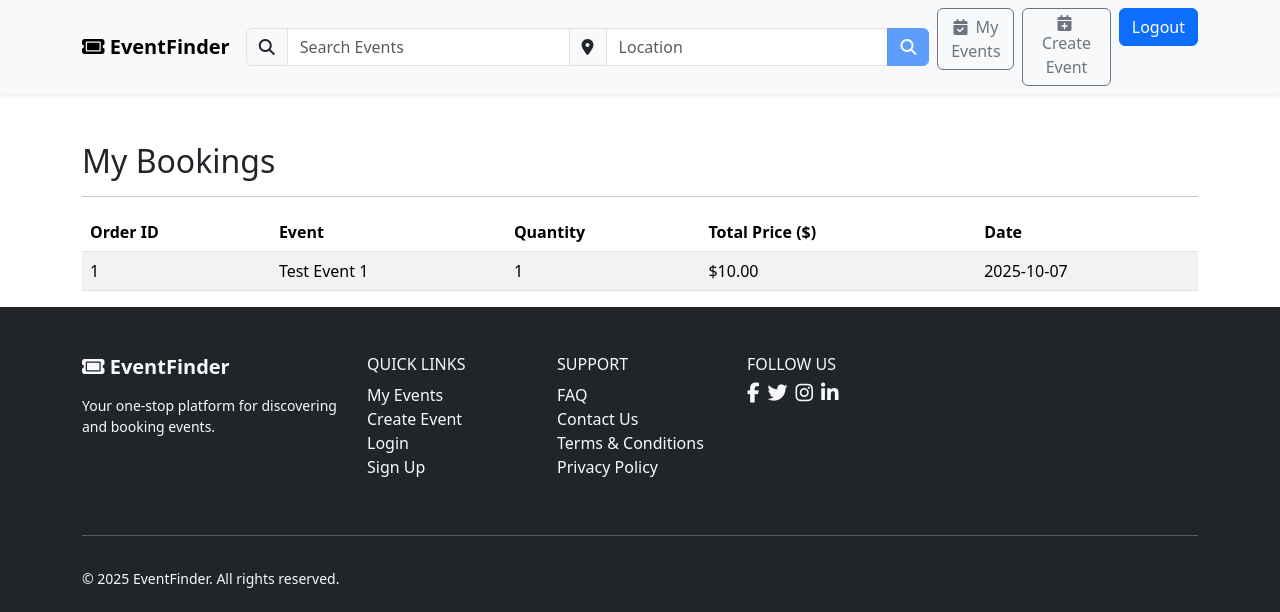
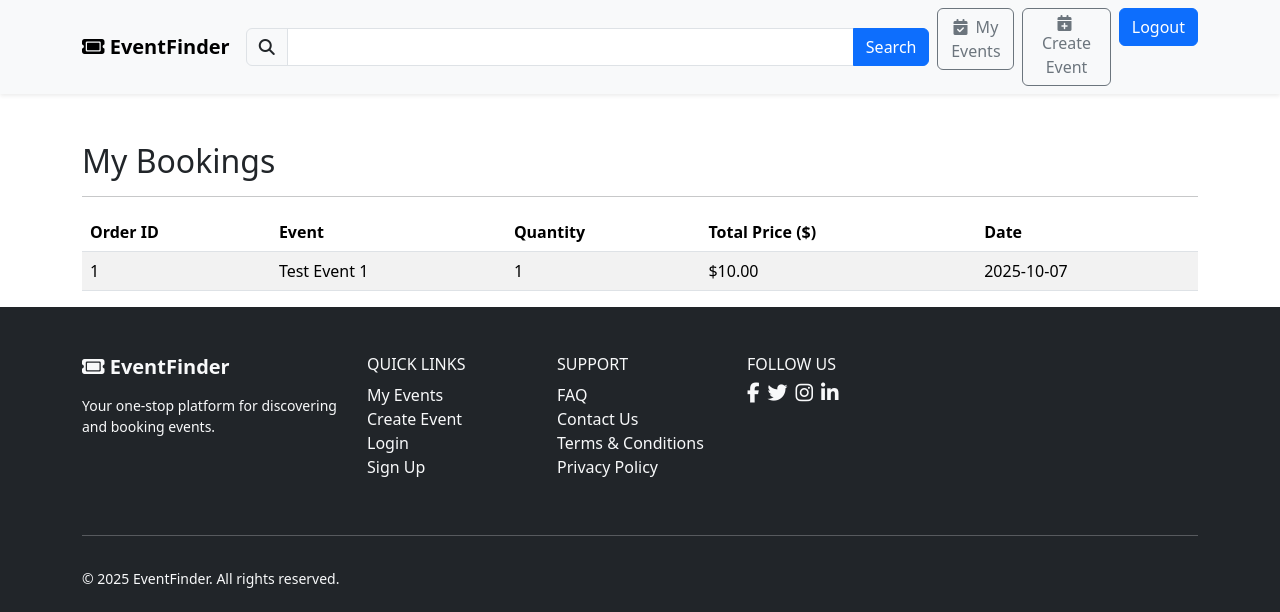
Before and after one commit to suzuki-02/a2_group24, a Flask app: page /events/books in a window 1280 px wide. Shown: the top 612 px of the page. Run offline with Flask 3, Linux system fonts and the light colour scheme; a user stored in the database is signed in; some libraries are stand-ins or nearby versions.

Commit message:
Add search functionality

```diff
--- a/website/events.py
+++ b/website/events.py
@@ -11,10 +11,8 @@ events_bp = Blueprint('event', __name__, url_prefix='/events')
 @events_bp.route('/<id>')
 def show(id):
     event = db.session.scalar(db.select(Event).where(Event.id==id))
-    # create the comment form
     cform = CommentForm()
-    # create the purchase form
-    oform = PurchaseForm() # (order form)
+    oform = PurchaseForm()
     return render_template('events/show.html', event=event, cform=cform, oform=oform)
 
 @events_bp.route('/create', methods=['GET', 'POST'])
@@ -23,7 +21,6 @@ def create():
   print('Method type: ', request.method)
   form = EventForm()
   if form.validate_on_submit():
-    # call the function that checks and returns image
     db_file_path = check_upload_file(form)
     event = Event(
     title=form.title.data,
@@ -33,11 +30,8 @@ def create():
     description=form.description.data,
     image = db_file_path,
     creator=current_user)
-    # add the object to the db session
     db.session.add(event)
-    # commit to the database
     db.session.commit()
-    # Always end with redirect when form is valid
     return redirect(url_for('event.show', id=event.id))
   return render_template('events/create.html', form=form)
 
@@ -69,8 +63,6 @@ def comment(id):
       db.session.add(comment)
       db.session.commit()
 
-      # flashing a message which needs to be handled by the html
-      # flash('Your comment has been added', 'success')
       flash('Your comment has been added', 'success')
     # using redirect sends a GET request to event.show
     return redirect(url_for('event.show', id=id))
@@ -80,7 +72,6 @@ def comment(id):
 def purchase(id):
     form = PurchaseForm()
 
-    # get the event object associated to the page and the comment
     event = db.session.scalar(db.select(Event).where(Event.id==id))
     if form.validate_on_submit():
 
--- a/website/templates/base.html
+++ b/website/templates/base.html
@@ -13,7 +13,6 @@
 <body>
     <!-- Header -->
     <header>
-        <!-- Header -->
 
         <nav class="navbar navbar-expand-lg navbar-light bg-light shadow-sm">
             <div class="container">
@@ -37,14 +36,12 @@
 
                     <!-- Search bar -->
 
-                    <form class="d-flex my-2 my-lg-0 w-100" role="search">
+                    <form class="d-flex my-2 my-lg-0 w-100" action="{{ url_for('main.search') }}">
                         <div class="input-group">
                             <span class="input-group-text"><i class="fa-solid fa-magnifying-glass"></i></span>
-                            <input type="text" class="form-control" placeholder="Search Events">
-                            <span class="input-group-text"><i class="fa-solid fa-location-dot"></i></span>
-                            <input type="text" class="form-control" placeholder="Location">
-                            <button class="btn btn-primary" type="submit" disabled>
-                                <i class="fa-solid fa-magnifying-glass"></i>
+                            <input type="text" name="search" class="form-control" id="SearchForm">
+                            <button class="btn btn-primary" type="submit">
+                                Search
                             </button>
                         </div>
                     </form>
```
Also changed, not shown: website/auth.py (+6 -9 lines), website/views.py (+11 -1 lines), instance/sitedata.sqlite (added), package-lock.json (added), website/static/image/1536x864_cmsv2_35d7029a-848c-51fa-a0a6-330673d28667-9499725.jpg (added), website/static/image/2015TheWeeknd_Press_1_190815-1-1.jpg (added), website/static/image/The-Rolling-Stones-Bill-Wyman-Keith-Richards-1964.jpg (added), website/static/image/a512c418.jpg (added), website/static/image/justin-bieber-aug-2022-live-billboard-1548.jpg (added), website/static/image/taylor-swift-eras-tour-nola-102824-2-5011c4dcb9db43baa5d5e7ae24f9d4b8.jpg (added), 1 other file.
